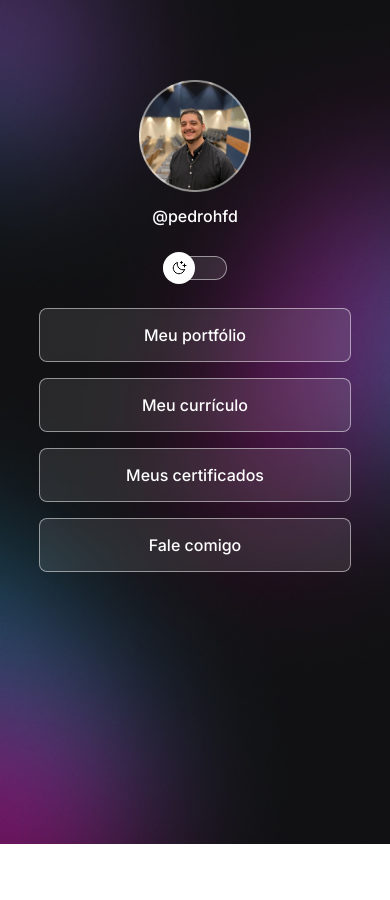
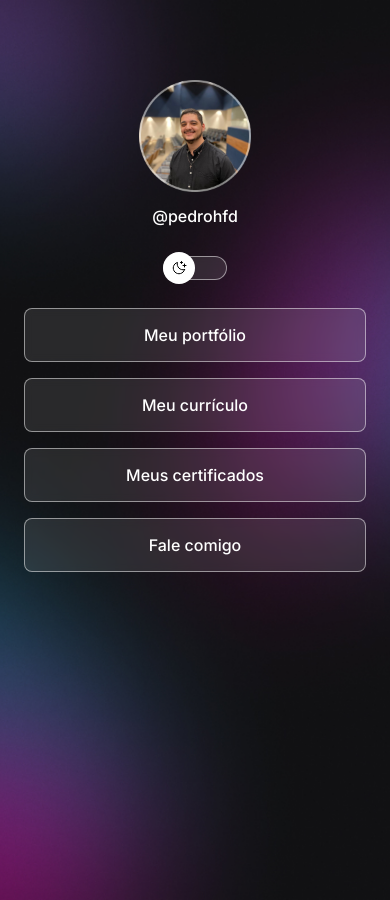
Before and after one commit to pedrohfd/devLinks, a React (Vite) app: page / in a window 390 px wide. Before the commit the page ends 844 px from the top, so only its background shows below. Built offline with nearby package versions, Linux system fonts and the light colour scheme; some icons are missing.

Commit message:
feat: change background with media queries

```diff
--- a/src/pages/Home/styles.ts
+++ b/src/pages/Home/styles.ts
@@ -15,7 +15,8 @@ interface ThemeProps {
 }
 
 export const Container = styled.div`
-  width: 22.5rem;
+  max-width: 36.75rem;
+  width: 100%;
 
   padding: 0 1.5rem;
 
--- a/src/styles/globalStyles.ts
+++ b/src/styles/globalStyles.ts
@@ -16,10 +16,19 @@ export const GlobalStyle = createGlobalStyle<Partial<ThemeProps>>`
 
   body {
     background: ${(props) => props.theme.bgUrl} no-repeat top center/cover;
+    height: 100vh;
+    overflow: hidden;
   }
 
   body * {
     font-family: 'Inter', sans-serif;
     color: ${(props) => props.theme.textColor};
   }
+
+  @media (min-width: 700px) {
+    body {
+      background: ${(props) =>
+        props.theme.bgUrlDesktop} no-repeat center center/cover;
+    }
+  }
 `
--- a/src/styles/theme.ts
+++ b/src/styles/theme.ts
@@ -1,11 +1,14 @@
 import bgMobileDark from '../assets/bg-mobile.jpg'
-import bgDesktopLight from '../assets/bg-mobile-light.jpg'
+import bgDesktopDark from '../assets/bg-desktop.jpg'
+import bgMobileLight from '../assets/bg-mobile-light.jpg'
+import bgDesktopLight from '../assets/bg-desktop-light.jpg'
 import switchBgDark from '../assets/moon-stars.svg'
 import switchBgLight from '../assets/sun.svg'
 
 export const darkTheme = {
   textColor: '#fff',
   bgUrl: `url(${bgMobileDark})`,
+  bgUrlDesktop: `url(${bgDesktopDark})`,
   strokeColor: 'rgba(255, 255, 255, 0.5)',
   surfaceColor: 'rgba(255, 255, 255, 0.1)',
   strokeColorHover: '#fff',
@@ -18,7 +21,8 @@ export const darkTheme = {
 
 export const lightTheme = {
   textColor: '#000',
-  bgUrl: `url(${bgDesktopLight})`,
+  bgUrl: `url(${bgMobileLight})`,
+  bgUrlDesktop: `url(${bgDesktopLight})`,
   strokeColor: 'rgba(0, 0, 0, 0.5)',
   surfaceColor: 'rgba(0, 0, 0, 0.05)',
   strokeColorHover: '#000',
```
